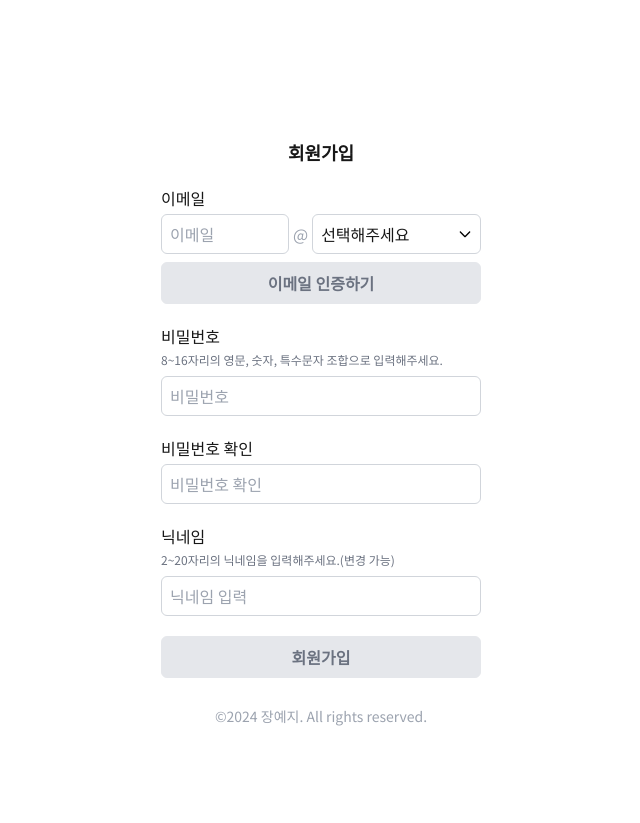
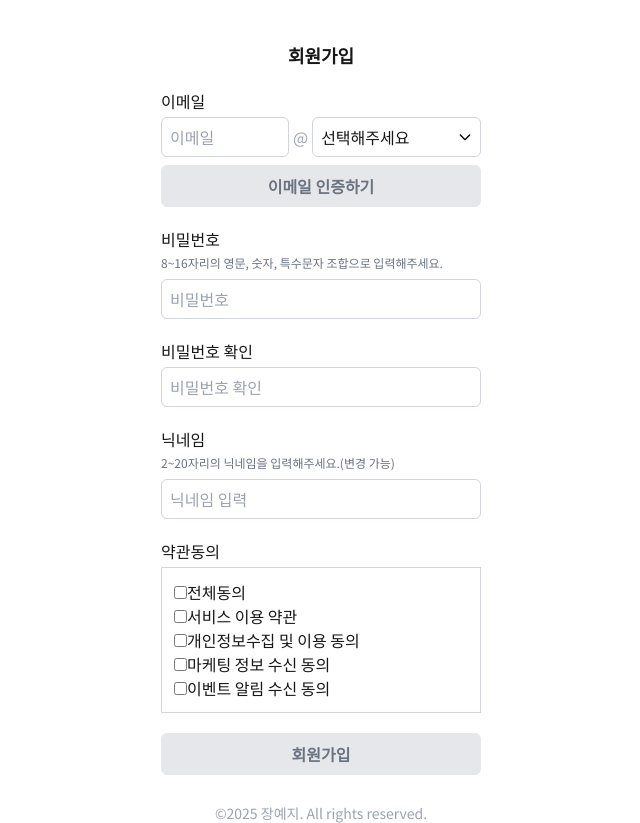
Before and after one commit to ho-ji/cooklog-client, a Next.js app: page /signup in a window 1280 px wide. Shown: the part 492-1315 px from the top of the page, without its empty margins (319-959 px from the left). Before the commit the page ends 1218 px from the top, so only its background shows below. Built offline with nearby package versions, Linux system fonts and the light colour scheme.

Commit message:
feat: 회원가입 약관 동의 추가

```diff
--- a/src/api/user.ts
+++ b/src/api/user.ts
@@ -1,3 +1,4 @@
+import {UserInfo} from '@/components/signup/SignUpForm'
 import {instance} from '.'
 
 export const verifyEmailAPI = async (email: string) => {
@@ -38,3 +39,14 @@ export const verifyNicknameAPI = async (nickname: string) => {
     throw error
   }
 }
+
+export const signUpAPI = async (userInfo: UserInfo) => {
+  try {
+    const res = await instance.post('/api/signup', {
+      userInfo,
+    })
+    return res.data
+  } catch (error) {
+    throw error
+  }
+}
--- a/src/app/(auth)/layout.tsx
+++ b/src/app/(auth)/layout.tsx
@@ -26,7 +26,7 @@ const MemberLayout = ({children}: {children: React.ReactNode}) => {
       <main className="flex-1 flex-center flex-col min-h-fit py-7">
         <section className="w-80">{children}</section>
       </main>
-      <footer className="text-sm mb-3 text-gray-400">©2024 장예지. All rights reserved.</footer>
+      <footer className="text-sm mb-3 text-gray-400">©2025 장예지. All rights reserved.</footer>
     </div>
   )
 }
--- /dev/null
+++ b/src/components/signup/SignUpAgreements.tsx
@@ -0,0 +1,96 @@
+'use client'
+
+import {useState} from 'react'
+import {Agreements} from './SignUpForm'
+
+interface Props {
+  agreements: Agreements
+  setAgreements: React.Dispatch<React.SetStateAction<Agreements>>
+}
+
+const SignUpAgreements = ({agreements, setAgreements}: Props) => {
+  const [isAllChecked, setIsAllChecked] = useState<boolean>(false)
+
+  const handleAllChecked: React.ChangeEventHandler<HTMLInputElement> = (e) => {
+    const allChecked = Object.values(agreements).every((value) => value)
+    setIsAllChecked(!allChecked)
+    setAgreements({
+      serviceAgreement: !allChecked,
+      privacyAgreement: !allChecked,
+      marketingAgreement: !allChecked,
+      eventNotificationAgreement: !allChecked,
+    })
+  }
+  const handleAgreementChange: React.ChangeEventHandler<HTMLInputElement> = (e) => {
+    const {name, checked} = e.target
+    setAgreements((prev) => {
+      const updatedAgreements = {...prev, [name]: checked}
+      const allChecked = Object.values(updatedAgreements).every((value) => value)
+      setIsAllChecked(allChecked)
+      return updatedAgreements
+    })
+  }
+
+  return (
+    <div className="flex flex-col">
+      <label>약관동의</label>
+      <div className="flex flex-col p-3 border border-gray-300">
+        <div className="flex">
+          <label>
+            <input
+              type="checkbox"
+              checked={isAllChecked}
+              onChange={handleAllChecked}
+            />
+            전체동의
+          </label>
+        </div>
+        <div className="flex">
+          <label>
+            <input
+              type="checkbox"
+              name="serviceAgreement"
+              checked={agreements.serviceAgreement}
+              onChange={handleAgreementChange}
+            />
+            서비스 이용 약관
+          </label>
+        </div>
+        <div className="flex">
+          <label>
+            <input
+              type="checkbox"
+              name="privacyAgreement"
+              checked={agreements.privacyAgreement}
+              onChange={handleAgreementChange}
+            />
+            개인정보수집 및 이용 동의
+          </label>
+        </div>
+        <div className="flex">
+          <label>
+            <input
+              type="checkbox"
+              name="marketingAgreement"
+              checked={agreements.marketingAgreement}
+              onChange={handleAgreementChange}
+            />
+            마케팅 정보 수신 동의
+          </label>
+        </div>
+        <div className="flex">
+          <label>
+            <input
+              type="checkbox"
+              name="eventNotificationAgreement"
+              checked={agreements.eventNotificationAgreement}
+              onChange={handleAgreementChange}
+            />
+            이벤트 알림 수신 동의
+          </label>
+        </div>
+      </div>
+    </div>
+  )
+}
+export default SignUpAgreements
--- a/src/components/signup/SignUpEmailVerification.tsx
+++ b/src/components/signup/SignUpEmailVerification.tsx
@@ -7,7 +7,7 @@ import {emailValidator, verificationCodeValidator} from '@/utils/validators'
 import {checkVerificationCodeAPI, sendVerificationCodeAPI, verifyEmailAPI} from '@/api/user'
 
 interface Props {
-  setSignUpEmail: (email: string) => void
+  setSignUpEmail: React.Dispatch<React.SetStateAction<string>>
 }
 
 type StatusType = 'idle' | 'loading' | 'error' | 'progressing' | 'success'
--- a/src/components/signup/SignUpForm.tsx
+++ b/src/components/signup/SignUpForm.tsx
@@ -1,30 +1,78 @@
 'use client'
+
+import React, {useState} from 'react'
+import {useRouter} from 'next/navigation'
 
 import SignUpEmailVerification from './SignUpEmailVerification'
 import SignUpPasswordFields from './SignUpPasswordFields'
 import SignUpNicknameField from './SignUpNicknameField'
-import React, {useState} from 'react'
+import {signUpAPI} from '@/api/user'
+import SignUpAgreements from './SignUpAgreements'
+
+export interface Agreements {
+  serviceAgreement: boolean
+  privacyAgreement: boolean
+  marketingAgreement: boolean
+  eventNotificationAgreement: boolean
+}
+
+export interface UserInfo {
+  email: string
+  password: string
+  nickname: string
+  marketingAgreement: boolean
+  eventNotificationAgreement: boolean
+}
 
 const SignUpForm = () => {
   const [signUpEmail, setSignUpEmail] = useState<string>('')
   const [signUpPassword, setSignUpPassword] = useState<string>('')
   const [signUpNickname, setSignUpNickname] = useState<string>('')
+  const [loading, setLoading] = useState<boolean>(false)
+  const [agreements, setAgreements] = useState<Agreements>({
+    serviceAgreement: false,
+    privacyAgreement: false,
+    marketingAgreement: false,
+    eventNotificationAgreement: false,
+  })
+  const router = useRouter()
 
-  const signUp: React.FormEventHandler<HTMLFormElement> = (e) => {
+  const signUp: React.FormEventHandler<HTMLFormElement> = async (e) => {
     e.preventDefault()
+    if (loading) false
+    try {
+      setLoading(true)
+      const res = await signUpAPI({
+        email: signUpEmail,
+        password: signUpPassword,
+        nickname: signUpNickname,
+        marketingAgreement: agreements.marketingAgreement,
+        eventNotificationAgreement: agreements.eventNotificationAgreement,
+      })
+      if (res.success) {
+        router.push('/signup/success')
+      }
+    } catch (error) {
+    } finally {
+      setLoading(false)
+    }
   }
 
   return (
     <form
-      className="flex flex-col gap-5 [&_label]:mb-1 [&_label]:inline-block"
+      className="flex flex-col gap-5 [&>div>label]:mb-1 [&>div>label]:inline-block"
       onSubmit={signUp}>
       <SignUpEmailVerification setSignUpEmail={setSignUpEmail} />
       <SignUpPasswordFields setSignUpPassword={setSignUpPassword} />
       <SignUpNicknameField setSignUpNickname={setSignUpNickname} />
+      <SignUpAgreements
+        agreements={agreements}
+        setAgreements={setAgreements}
+      />
       <button
         className="button-primary disabled:button-primary-disable"
-        disabled={!signUpEmail && !signUpPassword && !signUpNickname}>
-        회원가입
+        disabled={signUpEmail === '' || signUpPassword === '' || signUpNickname === '' || !agreements.serviceAgreement || !agreements.privacyAgreement}>
+        {loading ? <div className="spinner mx-auto"></div> : '회원가입'}
       </button>
     </form>
   )
--- a/src/components/signup/SignUpNicknameField.tsx
+++ b/src/components/signup/SignUpNicknameField.tsx
@@ -6,7 +6,7 @@ import {nicknameValidator} from '@/utils/validators'
 import {verifyNicknameAPI} from '@/api/user'
 
 interface Props {
-  setSignUpNickname: (nickname: string) => void
+  setSignUpNickname: React.Dispatch<React.SetStateAction<string>>
 }
 
 type ErrorType = 'empty' | 'short' | 'invalid' | 'duplicate'
--- a/src/components/signup/SignUpPasswordFields.tsx
+++ b/src/components/signup/SignUpPasswordFields.tsx
@@ -5,7 +5,7 @@ import {useState} from 'react'
 import {passwordValidator} from '@/utils/validators'
 
 interface Props {
-  setSignUpPassword: (password: string) => void
+  setSignUpPassword: React.Dispatch<React.SetStateAction<string>>
 }
 
 const SignUpPasswordFields = ({setSignUpPassword}: Props) => {
--- a/src/utils/validators.ts
+++ b/src/utils/validators.ts
@@ -6,6 +6,6 @@ export const emailValidator = (emailId: string, domain: string): boolean => isVa
 
 export const passwordValidator = (password: string): boolean => /^(?=.*[a-zA-Z])(?=.*\d)(?=.*[@$!%*?&#.~_-])[A-Za-z\d@$!%*?&#.~_-]{8,16}$/.test(password)
 
-export const nicknameValidator = (nickname: string): boolean => /^(?=.*[a-z0-9가-힣])[a-z0-9가-힣]{2,20}$/.test(nickname)
+export const nicknameValidator = (nickname: string): boolean => /^[a-zA-Z0-9가-힣]{2,20}$/.test(nickname)
 
 export const verificationCodeValidator = (code: string): boolean => /^[0-9]{6}$/.test(code)
```
